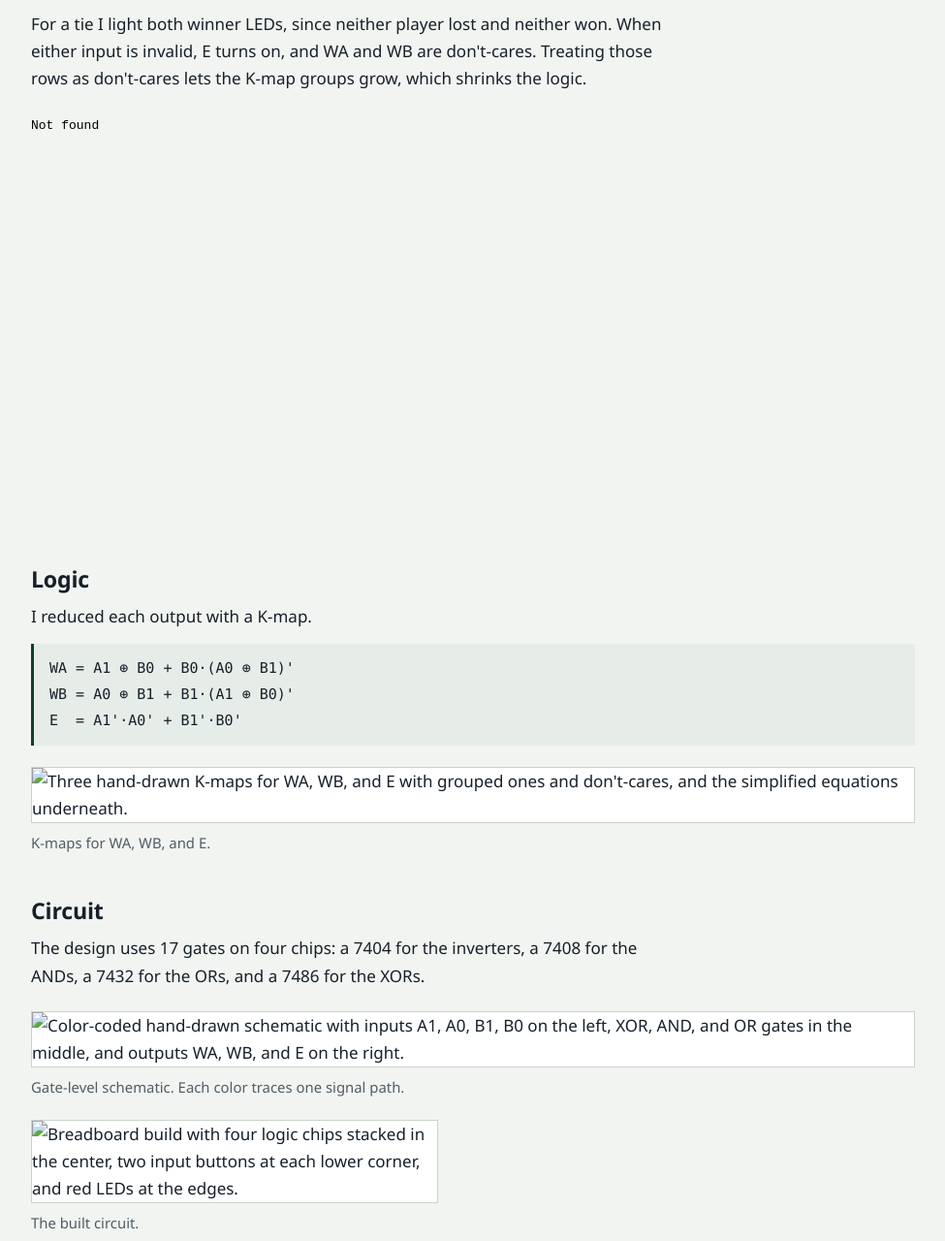
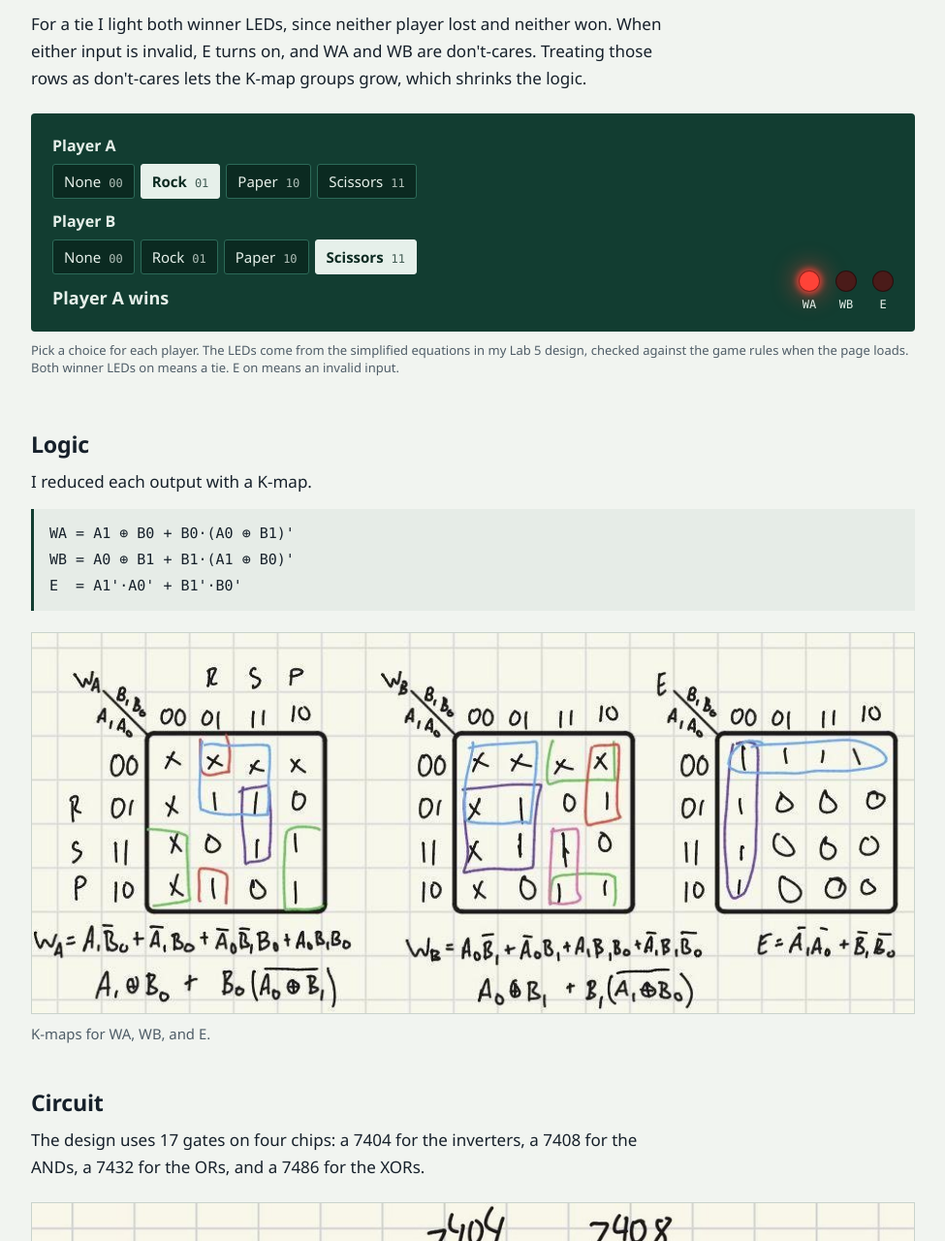
Before and after one commit to GSolano06/portfolio, a plain HTML site: page rps-judge.html in a window 1280 px wide. Shown: the part 720-2000 px from the top of the page at 97% size, without its empty margins (152-1127 px from the left). Drawn offline with Linux system fonts and the light colour scheme; files that its build step writes are made by us from their sources.

Commit message:
Add files via upload

```diff
--- a/rps-judge.html
+++ b/rps-judge.html
@@ -5,7 +5,7 @@
 <meta name="viewport" content="width=device-width, initial-scale=1">
 <title>Rock-paper-scissors judge | Gabriel Solano</title>
 <meta name="description" content="A rock-paper-scissors judge built from 74HC logic chips, with K-maps, schematic, and an interactive demo.">
-<link rel="stylesheet" href="css/style.css">
+<link rel="stylesheet" href="style.css">
 </head>
 <body>
 <a class="skip" href="#main">Skip to content</a>
@@ -21,17 +21,17 @@
 <h2>Design decisions</h2>
 <p>Each player's choice is a 2-bit code: rock is 01, paper is 10, and scissors is 11. That leaves 00 as the invalid selection, so a player who presses nothing is flagged rather than counted as a choice.</p>
 <p>For a tie I light both winner LEDs, since neither player lost and neither won. When either input is invalid, E turns on, and WA and WB are don't-cares. Treating those rows as don't-cares lets the K-map groups grow, which shrinks the logic.</p>
-<div class="demo"><iframe src="embeds/rps-demo.html" title="Interactive rock-paper-scissors judge" style="height:430px" scrolling="no" loading="lazy"></iframe></div>
+<div class="demo"><iframe src="rps-demo.html" title="Interactive rock-paper-scissors judge" style="height:430px" scrolling="no" loading="lazy"></iframe></div>
 <h2>Logic</h2>
 <p>I reduced each output with a K-map.</p>
 <pre class="eq">WA = A1 ⊕ B0 + B0·(A0 ⊕ B1)'
 WB = A0 ⊕ B1 + B1·(A1 ⊕ B0)'
 E  = A1'·A0' + B1'·B0'</pre>
-<figure><img src="images/6-rps-kmaps.jpg" alt="Three hand-drawn K-maps for WA, WB, and E with grouped ones and don't-cares, and the simplified equations underneath." loading="lazy"><figcaption>K-maps for WA, WB, and E.</figcaption></figure>
+<figure><img src="6-rps-kmaps.jpg" alt="Three hand-drawn K-maps for WA, WB, and E with grouped ones and don't-cares, and the simplified equations underneath." loading="lazy"><figcaption>K-maps for WA, WB, and E.</figcaption></figure>
 <h2>Circuit</h2>
 <p>The design uses 17 gates on four chips: a 7404 for the inverters, a 7408 for the ANDs, a 7432 for the ORs, and a 7486 for the XORs.</p>
-<figure><img src="images/5-rps-schematic.jpg" alt="Color-coded hand-drawn schematic with inputs A1, A0, B1, B0 on the left, XOR, AND, and OR gates in the middle, and outputs WA, WB, and E on the right." loading="lazy"><figcaption>Gate-level schematic. Each color traces one signal path.</figcaption></figure>
-<figure class="narrow"><img src="images/4-rps-build.jpg" alt="Breadboard build with four logic chips stacked in the center, two input buttons at each lower corner, and red LEDs at the edges." loading="lazy"><figcaption>The built circuit.</figcaption></figure>
+<figure><img src="5-rps-schematic.jpg" alt="Color-coded hand-drawn schematic with inputs A1, A0, B1, B0 on the left, XOR, AND, and OR gates in the middle, and outputs WA, WB, and E on the right." loading="lazy"><figcaption>Gate-level schematic. Each color traces one signal path.</figcaption></figure>
+<figure class="narrow"><img src="4-rps-build.jpg" alt="Breadboard build with four logic chips stacked in the center, two input buttons at each lower corner, and red LEDs at the edges." loading="lazy"><figcaption>The built circuit.</figcaption></figure>
 <ul class="links"><li><a href="multiplier.html">Previous: the two-bit multiplier</a></li></ul>
 </div></main>
 <footer class="site"><div class="wrap">Gabriel Solano, Electrical Engineering, University of Pittsburgh, class of 2029</div></footer>
```
Also changed, not shown: about.html (+1 -1 lines), index.html (+2 -2 lines), multiplier.html (+4 -4 lines).
